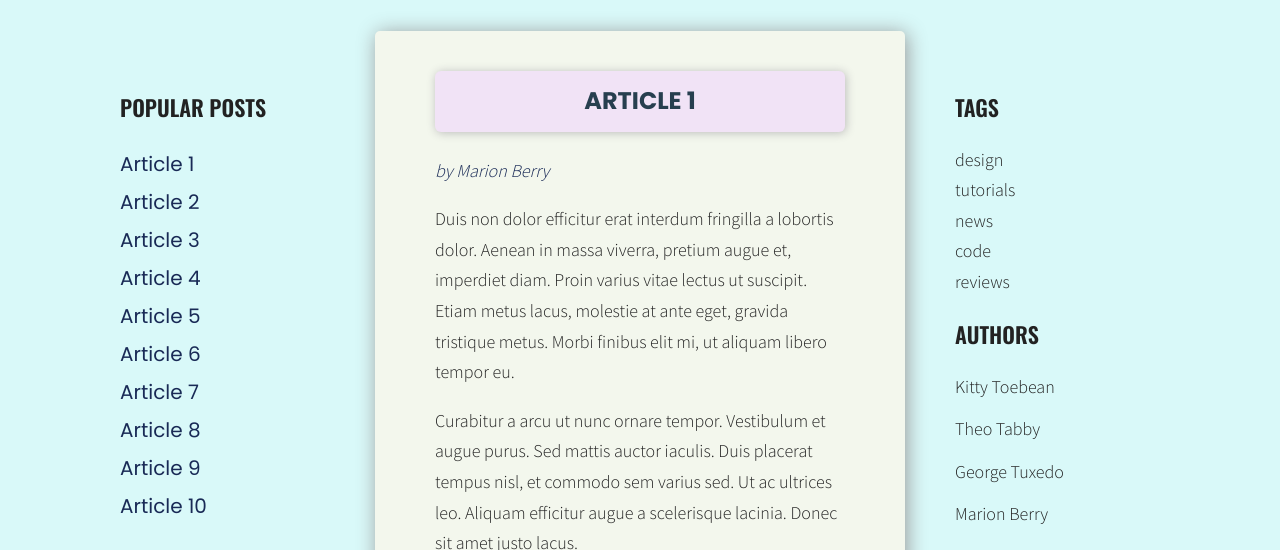
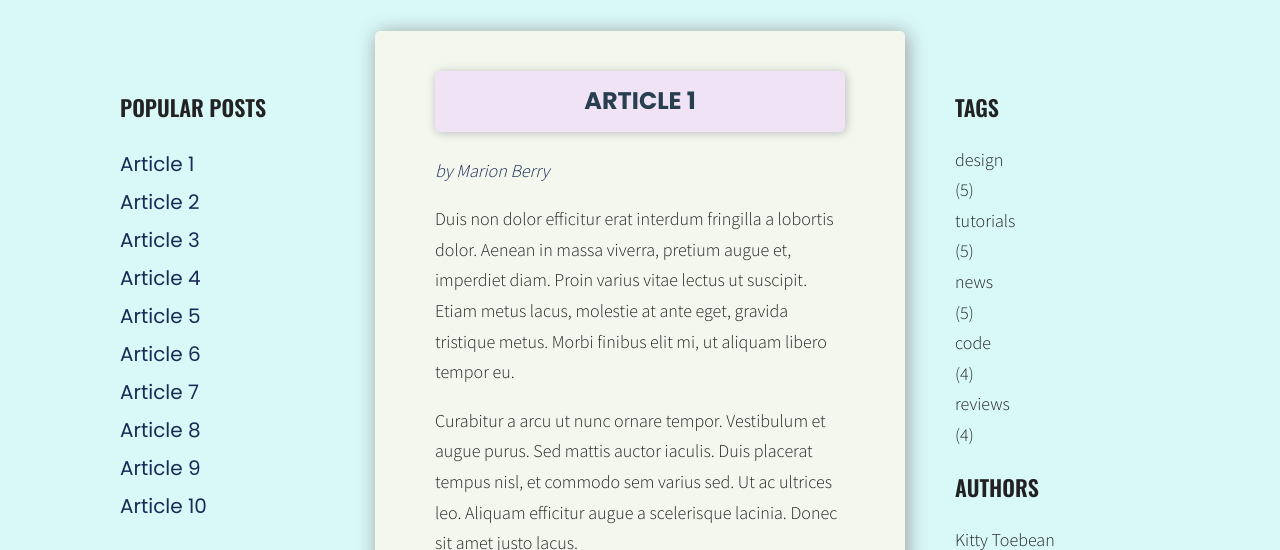
Before and after one commit to Malwina8/javascript-blog, a website: page index.html in a window 1280 px wide. Shown: the part 250-800 px from the top of the page. Drawn offline with nearby package versions, Linux system fonts and the light colour scheme.

Commit message:
Update generateTags function

```diff
--- a/index.html
+++ b/index.html
@@ -180,11 +180,7 @@
       <aside class="sidebar">
         <h2 class="section-title">Tags</h2>
         <ul class="list tags">
-          <li><a href="#">design</a> <span>(6)</span></li>
-          <li><a href="#">code</a> <span>(5)</span></li>
-          <li><a href="#">tutorials</a> <span>(4)</span></li>
-          <li><a href="#">reviews</a> <span>(4)</span></li>
-          <li><a href="#">news</a> <span>(6)</span></li>
+
         </ul>
         <h2 class="section-title">Authors</h2>
         <ul class="list authors">
--- a/js/script.js
+++ b/js/script.js
@@ -66,8 +66,9 @@ generateTitleLinks();
 // Generate  tags
 
 function generateTags() {
-  /* [NEW] create a new variable allTags with an empty array */
-  let allTags = [];
+  /* [NEW] create a new variable allTags with an empty object */
+  let allTags = {};
+  console.log('allTags: ' , allTags);
   /* find all articles */
   const articles = document.querySelectorAll(optArticleSelector);
   /* START LOOP: for every article: */
@@ -82,17 +83,19 @@ function generateTags() {
     console.log('data-tags value: ' + articleTags);
     /* split tags into array */
     const articleTagsArray = articleTags.split(' ');
-    console.log('split: ' + articleTagsArray);
+    console.log('split: ', articleTagsArray);
     /* START LOOP: for each tag */
     for (let tag of articleTagsArray) {
       /* generate HTML of the link */
-      let tagHtml = '<li><a href="#tag-' + tag + '">' + tag + ' </a></li>';
+      const tagHtml = '<li><a href="#tag-' + tag + '">' + tag + ' </a></li>';
       /* add generated code to html variable */
       html = html + tagHtml;
       /* [NEW] check if this link is NOT already in allTags */
-      if (allTags.indexOf(tagHtml) == -1) {
+      if(!allTags[tagHtml]) {
         /* [NEW] add generated code to allTags array */
-        allTags.push(tagHtml);
+        allTags[tagHtml] = 1;
+      } else {
+        allTags[tagHtml]++;
       }
     /* END LOOP: for each tag */
     }
@@ -102,9 +105,15 @@ function generateTags() {
   }
   /* [NEW] find list of tags in right column */
   const tagList = document.querySelector('.tags');
-
-  /* [NEW] add html from allTags to tagList */
-  tagList.innerHTML = allTags.join(' ');
+  /* [NEW] create variable for all links HTML code */
+  let allTagsHTML = '';
+  /* [NEW] START LOOP: for each tag in allTags */
+  for(let tag in allTags) {
+  /* [NEW] generate code of a link and add it to allTagsHTML */
+    allTagsHTML += tag + ' (' + allTags[tag] + ') ';
+  }
+  tagList.innerHTML = allTagsHTML;
+  addClickListenersToTags();
 }
 
 generateTags();
```
